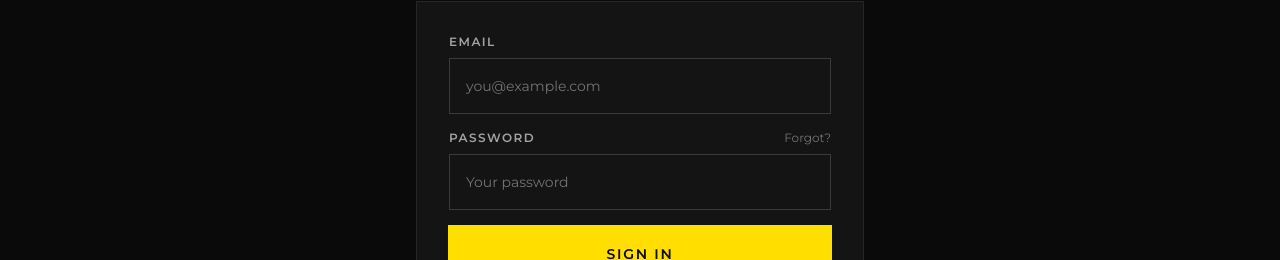
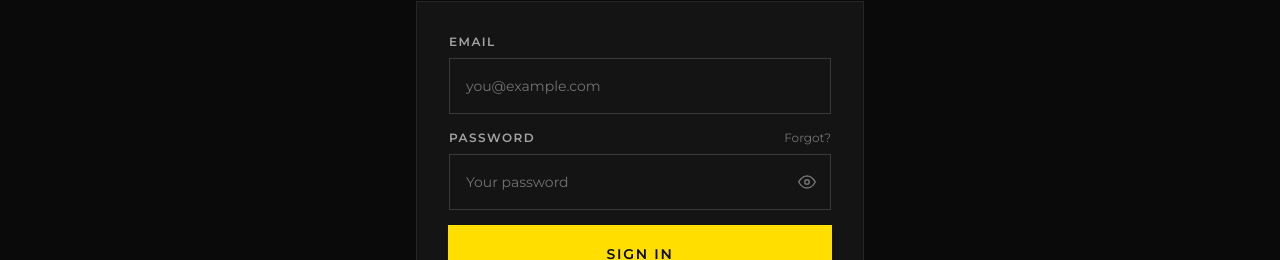
Before and after one commit to nikicaruana/laserops-new, a Next.js app: page /player-portal/login in a window 1280 px wide. Shown: the part 268-528 px from the top of the page. Built offline with nearby package versions, Linux system fonts and the light colour scheme; no server answers.

Commit message:
feat(auth): show/hide password toggle everywhere + confirm on signup
- New reusable PasswordInput (eye toggle, tabIndex=-1 so tabbing skips it).
- Wired into login, signup, profile change/set, and reset password.
- Signup now has a Confirm password field with a match check.

```diff
--- a/components/portal/LoginForm.tsx
+++ b/components/portal/LoginForm.tsx
@@ -19,6 +19,7 @@
 import { useState } from "react";
 import { createClient } from "@/lib/supabase/client";
 import { Button } from "@/components/ui/Button";
+import { PasswordInput } from "@/components/ui/PasswordInput";
 
 type Mode = "signin" | "signup" | "forgot";
 
@@ -31,6 +32,7 @@ export function LoginForm({ hadError }: { hadError?: boolean }) {
   const [mode, setMode] = useState<Mode>("signin");
   const [email, setEmail] = useState("");
   const [password, setPassword] = useState("");
+  const [confirmPassword, setConfirmPassword] = useState("");
   const [busy, setBusy] = useState(false);
   const [error, setError] = useState<string | null>(
     hadError ? "Something went wrong signing you in. Please try again." : null,
@@ -62,6 +64,10 @@ export function LoginForm({ hadError }: { hadError?: boolean }) {
     if (!email.trim() || !password) return;
     if (mode === "signup" && password.length < MIN_PASSWORD) {
       setError(`Password must be at least ${MIN_PASSWORD} characters.`);
+      return;
+    }
+    if (mode === "signup" && password !== confirmPassword) {
+      setError("Passwords don't match.");
       return;
     }
 
@@ -152,7 +158,7 @@ export function LoginForm({ hadError }: { hadError?: boolean }) {
         </label>
 
         {mode !== "forgot" && (
-          <label className="block">
+          <div>
             <div className="mb-2 flex items-center justify-between">
               <span className="text-xs font-semibold uppercase tracking-[0.12em] text-text-muted">
                 Password
@@ -171,17 +177,30 @@ export function LoginForm({ hadError }: { hadError?: boolean }) {
                 </button>
               )}
             </div>
-            <input
-              type="password"
+            <PasswordInput
               required
               autoComplete={mode === "signup" ? "new-password" : "current-password"}
               minLength={mode === "signup" ? MIN_PASSWORD : undefined}
               value={password}
               onChange={(e) => setPassword(e.target.value)}
               placeholder={mode === "signup" ? `At least ${MIN_PASSWORD} characters` : "Your password"}
-              className={inputStyles}
             />
-          </label>
+            {mode === "signup" && (
+              <div className="mt-4">
+                <span className="mb-2 block text-xs font-semibold uppercase tracking-[0.12em] text-text-muted">
+                  Confirm password
+                </span>
+                <PasswordInput
+                  required
+                  autoComplete="new-password"
+                  minLength={MIN_PASSWORD}
+                  value={confirmPassword}
+                  onChange={(e) => setConfirmPassword(e.target.value)}
+                  placeholder="Re-enter password"
+                />
+              </div>
+            )}
+          </div>
         )}
 
         {error && (
--- a/components/portal/ProfileManager.tsx
+++ b/components/portal/ProfileManager.tsx
@@ -13,6 +13,7 @@ import { useState } from "react";
 import { useRouter } from "next/navigation";
 import { AvatarUploader } from "@/components/portal/AvatarUploader";
 import { Button } from "@/components/ui/Button";
+import { PasswordInput } from "@/components/ui/PasswordInput";
 
 const inputStyles =
   "h-14 w-full rounded-none border border-border-strong bg-bg-elevated px-4 text-sm text-text placeholder:text-text-subtle focus:border-accent focus:outline-none";
@@ -232,12 +233,10 @@ export function ProfileManager(props: Props) {
               <label className="mb-2 block text-xs font-semibold uppercase tracking-[0.12em] text-text-muted">
                 Current password
               </label>
-              <input
-                type="password"
+              <PasswordInput
                 autoComplete="current-password"
                 value={currentPw}
                 onChange={(e) => setCurrentPw(e.target.value)}
-                className={inputStyles}
               />
             </div>
           )}
@@ -245,28 +244,24 @@ export function ProfileManager(props: Props) {
             <label className="mb-2 block text-xs font-semibold uppercase tracking-[0.12em] text-text-muted">
               New password
             </label>
-            <input
-              type="password"
+            <PasswordInput
               autoComplete="new-password"
               minLength={8}
               value={newPw}
               onChange={(e) => setNewPw(e.target.value)}
               placeholder="At least 8 characters"
-              className={inputStyles}
             />
           </div>
           <div>
             <label className="mb-2 block text-xs font-semibold uppercase tracking-[0.12em] text-text-muted">
               Confirm new password
             </label>
-            <input
-              type="password"
+            <PasswordInput
               autoComplete="new-password"
               minLength={8}
               value={confirmPw}
               onChange={(e) => setConfirmPw(e.target.value)}
               placeholder="Re-enter new password"
-              className={inputStyles}
             />
           </div>
 
--- a/components/portal/ResetPasswordForm.tsx
+++ b/components/portal/ResetPasswordForm.tsx
@@ -11,9 +11,7 @@
 import { useEffect, useState } from "react";
 import { createClient } from "@/lib/supabase/client";
 import { Button } from "@/components/ui/Button";
-
-const inputStyles =
-  "h-14 w-full rounded-none border border-border-strong bg-bg-elevated px-4 text-sm text-text placeholder:text-text-subtle focus:border-accent focus:outline-none";
+import { PasswordInput } from "@/components/ui/PasswordInput";
 
 const MIN_PASSWORD = 8;
 
@@ -72,7 +70,7 @@ export function ResetPasswordForm() {
   if (done) {
     return (
       <div className="border border-accent bg-bg-elevated px-6 py-8 text-center">
-        <p className="text-sm text-text">Password updated. You're all set.</p>
+        <p className="text-sm text-text">Password updated. You&apos;re all set.</p>
         <a
           href="/player-portal"
           className="mt-4 inline-block text-xs uppercase tracking-[0.12em] text-accent hover:underline"
@@ -89,15 +87,13 @@ export function ResetPasswordForm() {
         <span className="mb-2 block text-xs font-semibold uppercase tracking-[0.12em] text-text-muted">
           New password
         </span>
-        <input
-          type="password"
+        <PasswordInput
           required
           autoComplete="new-password"
           minLength={MIN_PASSWORD}
           value={password}
           onChange={(e) => setPassword(e.target.value)}
           placeholder={`At least ${MIN_PASSWORD} characters`}
-          className={inputStyles}
         />
       </label>
 
@@ -105,15 +101,13 @@ export function ResetPasswordForm() {
         <span className="mb-2 block text-xs font-semibold uppercase tracking-[0.12em] text-text-muted">
           Confirm new password
         </span>
-        <input
-          type="password"
+        <PasswordInput
           required
           autoComplete="new-password"
           minLength={MIN_PASSWORD}
           value={confirm}
           onChange={(e) => setConfirm(e.target.value)}
           placeholder="Re-enter new password"
-          className={inputStyles}
         />
       </label>
 
--- /dev/null
+++ b/components/ui/PasswordInput.tsx
@@ -0,0 +1,80 @@
+"use client";
+
+/**
+ * components/ui/PasswordInput.tsx
+ * --------------------------------------------------------------------
+ * Password field with a show/hide eye toggle on the right. Used for every
+ * password input (login, signup, change, reset) so the behaviour is
+ * consistent. Toggle is tabIndex=-1 so keyboard tabbing skips it and goes
+ * straight to the next field.
+ */
+import { useState } from "react";
+
+const inputStyles =
+  "h-14 w-full rounded-none border border-border-strong bg-bg-elevated pl-4 pr-12 text-sm text-text placeholder:text-text-subtle focus:border-accent focus:outline-none";
+
+type Props = {
+  value: string;
+  onChange: React.ChangeEventHandler<HTMLInputElement>;
+  placeholder?: string;
+  autoComplete?: string;
+  minLength?: number;
+  required?: boolean;
+  "aria-invalid"?: boolean;
+};
+
+export function PasswordInput({
+  value,
+  onChange,
+  placeholder,
+  autoComplete,
+  minLength,
+  required,
+  "aria-invalid": ariaInvalid,
+}: Props) {
+  const [visible, setVisible] = useState(false);
+
+  return (
+    <div className="relative">
+      <input
+        type={visible ? "text" : "password"}
+        value={value}
+        onChange={onChange}
+        placeholder={placeholder}
+        autoComplete={autoComplete}
+        minLength={minLength}
+        required={required}
+        aria-invalid={ariaInvalid}
+        className={inputStyles}
+      />
+      <button
+        type="button"
+        tabIndex={-1}
+        onClick={() => setVisible((v) => !v)}
+        aria-label={visible ? "Hide password" : "Show password"}
+        aria-pressed={visible}
+        className="absolute right-0 top-0 flex h-14 w-12 items-center justify-center text-text-subtle transition-colors hover:text-accent"
+      >
+        {visible ? <EyeOff /> : <Eye />}
+      </button>
+    </div>
+  );
+}
+
+function Eye() {
+  return (
+    <svg width="18" height="18" viewBox="0 0 24 24" fill="none" stroke="currentColor" strokeWidth="2" strokeLinecap="round" strokeLinejoin="round" aria-hidden="true">
+      <path d="M1 12s4-8 11-8 11 8 11 8-4 8-11 8-11-8-11-8z" />
+      <circle cx="12" cy="12" r="3" />
+    </svg>
+  );
+}
+
+function EyeOff() {
+  return (
+    <svg width="18" height="18" viewBox="0 0 24 24" fill="none" stroke="currentColor" strokeWidth="2" strokeLinecap="round" strokeLinejoin="round" aria-hidden="true">
+      <path d="M17.94 17.94A10.07 10.07 0 0 1 12 20c-7 0-11-8-11-8a18.45 18.45 0 0 1 5.06-5.94M9.9 4.24A9.12 9.12 0 0 1 12 4c7 0 11 8 11 8a18.5 18.5 0 0 1-2.16 3.19m-6.72-1.07a3 3 0 1 1-4.24-4.24" />
+      <line x1="1" y1="1" x2="23" y2="23" />
+    </svg>
+  );
+}
```
